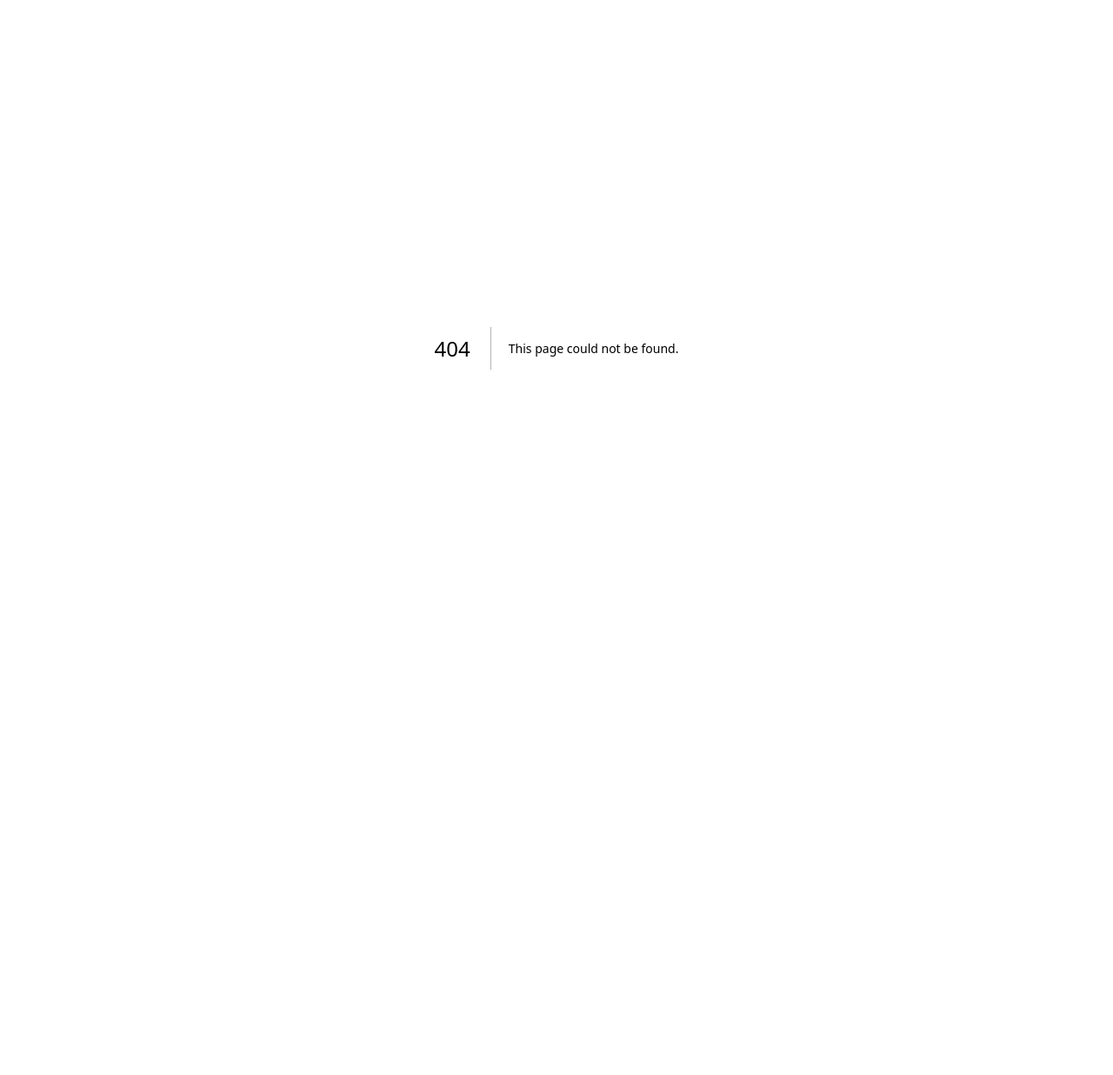
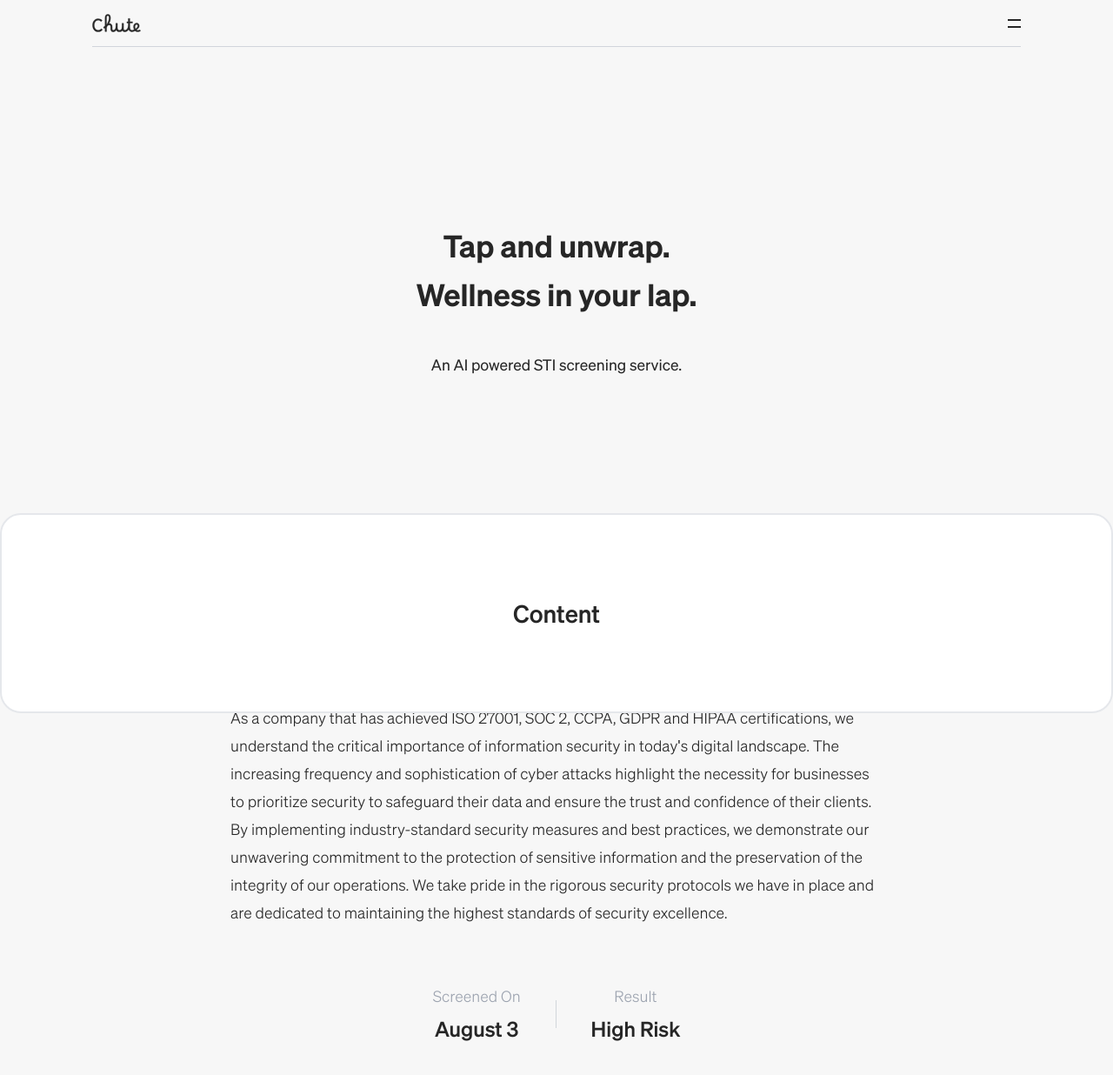
Before and after one commit to PeekaBoo-Labs/Poppy-Web, a Next.js app: page /home in a window 1280 px wide. Before the commit this address had no page. Shown: the top 1236 px of the page at 87% size. Before the commit the page ends 800 px from the top, so only its background shows below. Built offline with nearby package versions, Linux system fonts and the light colour scheme.

Commit message:
Fallback

```diff
--- /dev/null
+++ b/src/app/home/page.tsx
@@ -0,0 +1,126 @@
+import React from 'react';
+import { Drawer } from 'vaul';
+import QuestionOption from '@/components/QuestionOption';
+import ProfileOption from '@/components/ProfileOption';
+import Title from '@/components/Title';
+import Caption from '@/components/Caption';
+import HeaderText from '@/components/HeaderText';
+import { LongButton } from '@/components/Buttons';
+import NavBar from '@/components/NavBar';
+import Image from 'next/image'
+
+function QuestionBlock({ className = '' }) {
+  return (
+    <div className={`flex justify-center items-center p-2 rounded-3xl border-[2px] border-gray-200 bg-[#FFF] overflow-hidden h-[230px] mb-[-200px] ${className}`}>
+        <h1 className="text-center px-10">Content</h1>
+    </div>
+  );
+}
+
+export default function HomePage() {
+  return (
+    <body>
+      <div className="flex flex-col justify-center items-center bg-[#F7F7F7] text-[#262626]">
+        {/* <ScrollHeader/> */}
+
+        <NavBar />
+
+        <QuestionBlock className="fixed bottom-[180px] z-[99] w-full"/>
+
+        <div className="flex flex-col mx-4 max-w-[750px]">
+
+        <div className="flex flex-col">
+          <div className="flex flex-col justify-between h-[87vh]">
+            <div className="flex-grow"></div>
+              <div className="flex flex-col justify-center mx-auto">
+                <Title className="text-center mb-4 px-10">Tap and unwrap.</Title>
+                <Title className="text-center mb-12 px-10">Wellness in your lap.</Title>
+                <h3 className="text-center px-10 font-[400]">An AI powered STI screening service.</h3>
+              </div>
+            <div className="flex-grow"></div>
+        </div>
+        </div>
+
+        <div className="bg-gray-300 h-px my-8"></div>
+
+        <div className="flex flex-col">
+          <h2 className="mb-2">Description</h2>
+
+          <p>As a company that has achieved ISO 27001, SOC 2, CCPA, GDPR and HIPAA certifications, we understand the critical importance of information security in today's digital landscape. The increasing frequency and sophistication of cyber attacks highlight the necessity for businesses to prioritize security to safeguard their data and ensure the trust and confidence of their clients. By implementing industry-standard security measures and best practices, we demonstrate our unwavering commitment to the protection of sensitive information and the preservation of the integrity of our operations. We take pride in the rigorous security protocols we have in place and are dedicated to maintaining the highest standards of security excellence.</p>
+        </div>
+
+        <div className="flex justify-center items-center space-x-10 my-16">
+          <div className="flex flex-col justify-center items-center">
+            <h4 className="text-gray-400">Screened On</h4>
+            <h2>August 3</h2>
+          </div>
+
+          <div className="h-8 w-[1px] bg-gray-300"></div>
+
+          <div className="flex flex-col justify-center items-center">
+            <h4 className="text-gray-400">Result</h4>
+            <h2>High Risk</h2>
+          </div>
+        </div>
+
+
+        <div className="flex flex-col justify-center items-center mt-8 mb-16">
+        <div className="w-40 h-40 rounded-2xl border-[2px] border-[#262626] bg-[#F7F7F7] mb-8 flex justify-center items-center">
+            <Image width={4} height={4} className="w-10" src="/code.svg" alt="Code"/>
+        </div>
+
+
+            <LongButton type="primary">Share</LongButton>
+
+          <Caption className="flex justify-center align-center text-center text-gray-400 mt-6 px-8">You can use this address to receive ETH and other Ethereum based tokens.</Caption>
+        </div>
+        </div>
+
+        <div className="flex flex-col justify-center bg-[#FFE819] text-[#262626] p-4 pt-16 w-full">
+          <div className="flex flex-col justify-center mx-auto">
+            <Title className="text-center px-10 mb-8">Want results saved and sent straight to your inbox?</Title>
+          </div>
+
+          <div className="flex flex-grow justify-between items-center px-4 py-2.5 rounded-[15px] border-[2px] border-black select-none cursor-default">
+            <h4 className="text-[#262626] font-[400]">Enter your email</h4>
+            <Caption className="text-[#262626] font-[500]">SEND</Caption>
+          </div>
+
+          <Caption className="flex justify-center align-center text-center text-[#262626] opacity-50 mt-16 mb-4 px-4">By clicking send you'll receive occasional emails from Chute. You always have the choice to unsubscribe within every email you receive.</Caption>
+
+        </div>
+
+        <div className="flex flex-col justify-center bg-[#262626] text-[#F7F7F7] p-4 w-full">
+            <Image width={4} height={4} className="w-14 mt-4" src="/poppyFullWhite.svg" alt="Poppy" />
+
+            <div className="flex flex-col my-8">
+              <h4>Stories</h4>
+              <h4>Listen</h4>
+              <h4>Team</h4>
+              <h4>Tools</h4>
+            </div>
+
+            <div className="mt-4 flex items-center gap-4">
+              <svg width="21" height="21" viewBox="0 0 16 16" fill="currentColor" xmlns="http://www.w3.org/2000/svg">
+                <path d="M8 0C3.58 0 0 3.58 0 8c0 3.54 2.29 6.53 5.47 7.59.4.07.55-.17.55-.38 0-.19-.01-.82-.01-1.49-2.01.37-2.53-.49-2.69-.94-.09-.23-.48-.94-.82-1.13-.28-.15-.68-.52-.01-.53.63-.01 1.08.58 1.23.82.72 1.21 1.87.87 2.33.66.07-.52.28-.87.51-1.07-1.78-.2-3.64-.89-3.64-3.95 0-.87.31-1.59.82-2.15-.08-.2-.36-1.02.08-2.12 0 0 .67-.21 2.2.82.64-.18 1.32-.27 2-.27.68 0 1.36.09 2 .27 1.53-1.04 2.2-.82 2.2-.82.44 1.1.16 1.92.08 2.12.51.56.82 1.27.82 2.15 0 3.07-1.87 3.75-3.65 3.95.29.25.54.73.54 1.48 0 1.07-.01 1.93-.01 2.2 0 .21.15.46.55.38A8.013 8.013 0 0016 8c0-4.42-3.58-8-8-8z"/>
+              </svg>
+
+              <a className="[&amp;>svg]:fill-primary-300 [&amp;>svg]:transition-fill [&amp;>svg]:duration-150 [&amp;>svg]:hover:fill-white" aria-label="Discord" target="_blank" rel="noopener" href="https://go.cal.com/discord">
+                  <svg className="mt-0.5" width="22" height="22" fill="currentColor" xmlns="http://www.w3.org/2000/svg" viewBox="0 0 127.14 96.36">
+                      <path d="M107.7 8.07A105.15 105.15 0 0 0 81.47 0a72.06 72.06 0 0 0-3.36 6.83 97.68 97.68 0 0 0-29.11 0A72.37 72.37 0 0 0 45.64 0a105.89 105.89 0 0 0-26.25 8.09C2.79 32.65-1.71 56.6.54 80.21a105.73 105.73 0 0 0 32.17 16.15 77.7 77.7 0 0 0 6.89-11.11 68.42 68.42 0 0 1-10.85-5.18c.91-.66 1.8-1.34 2.66-2a75.57 75.57 0 0 0 64.32 0c.87.71 1.76 1.39 2.66 2a68.68 68.68 0 0 1-10.87 5.19 77 77 0 0 0 6.89 11.1 105.25 105.25 0 0 0 32.19-16.14c2.64-27.38-4.51-51.11-18.9-72.15ZM42.45 65.69C36.18 65.69 31 60 31 53s5-12.74 11.43-12.74S54 46 53.89 53s-5.05 12.69-11.44 12.69Zm42.24 0C78.41 65.69 73.25 60 73.25 53s5-12.74 11.44-12.74S96.23 46 96.12 53s-5.04 12.69-11.43 12.69Z"></path>
+                  </svg>
+              </a>
+              <a className="[&amp;>svg]:fill-primary-300 [&amp;>svg]:transition-fill [&amp;>svg]:duration-150 [&amp;>svg]:hover:fill-white" aria-label="Twitter" target="_blank" rel="noopener" href="https://twitter.com/calcom">
+                  <svg className="mt-1" width="22" height="22" viewBox="0 0 26 26" aria-label="X formerly known as Twitter" fill="currentColor">
+                      <path d="M16.99 0H20.298L13.071 8.26L21.573 19.5H14.916L9.702 12.683L3.736 19.5H0.426L8.156 10.665L0 0H6.826L11.539 6.231L16.99 0ZM15.829 17.52H17.662L5.83 1.876H3.863L15.829 17.52Z"></path>
+                  </svg>
+              </a>
+            </div>
+
+            <Caption className="mt-4">© 2023 Chute</Caption>
+
+        </div>
+      </div>
+    </body>
+  );
+}
--- a/src/components/NavBar.tsx
+++ b/src/components/NavBar.tsx
@@ -10,7 +10,7 @@ export default function NavBar() {
   return (
     <div className="flex flex-col justify-between w-full max-w-[1100px] fixed top-0 bg-[#F7F7F7] z-[99999]">
     <div className="flex justify-between items-center mb-4 z-[99] m-4">
-      <a href="./test">
+      <a href="./home">
         <Image width={4} height={4} className="w-14 mix-blend-exclusion z-[99]" src="/poppyFull.svg" alt="Poppy"/>
       </a>
 
--- a/src/styles/fonts.css
+++ b/src/styles/fonts.css
@@ -139,7 +139,7 @@ h3 {
     font-family: 'Sohne', sans-serif;
     font-weight: 400;
     font-size: 1.1rem;
-    line-height: 2.4rem;
+    line-height: 1.7rem;
 }
 
 h4 {
```
